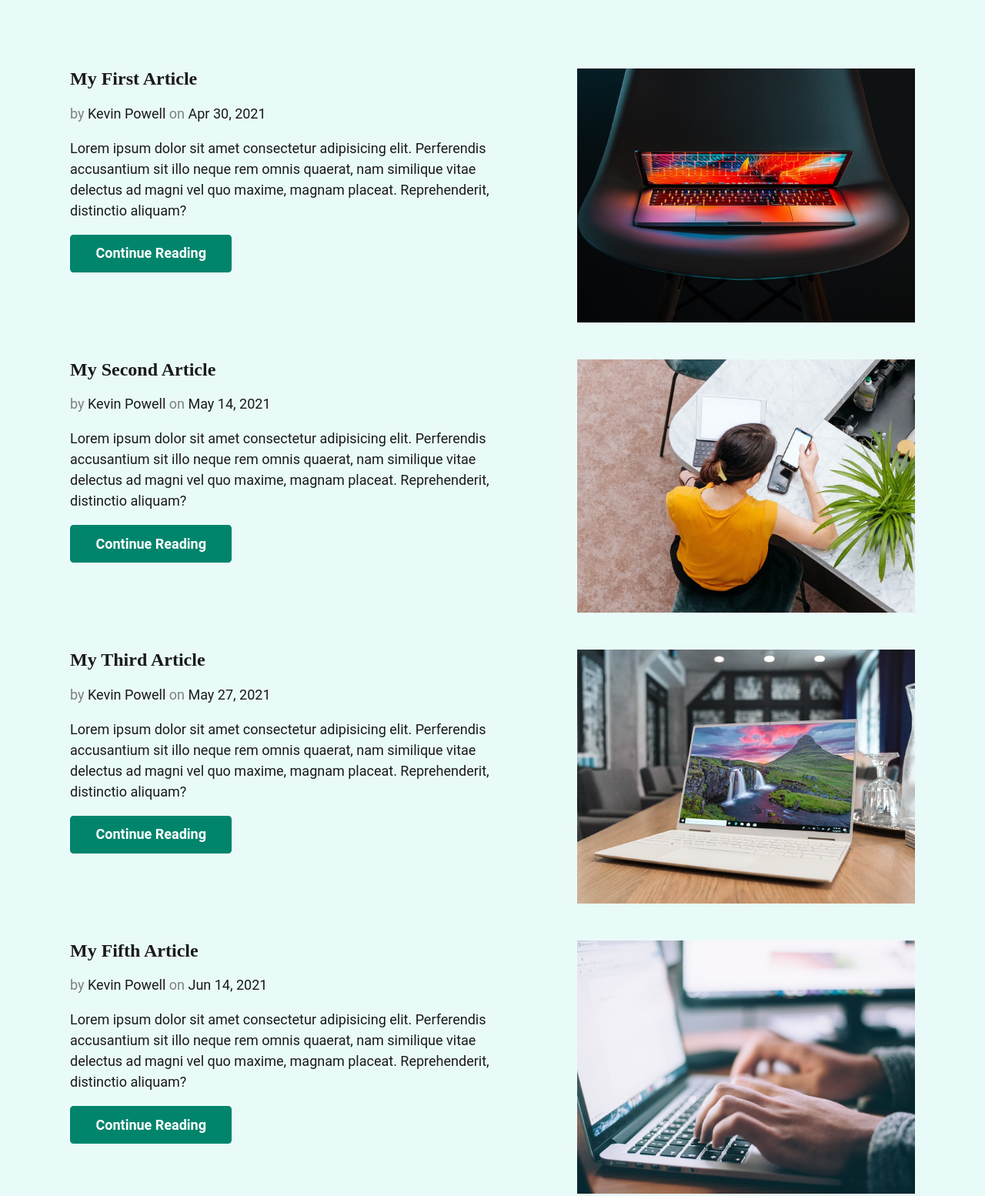
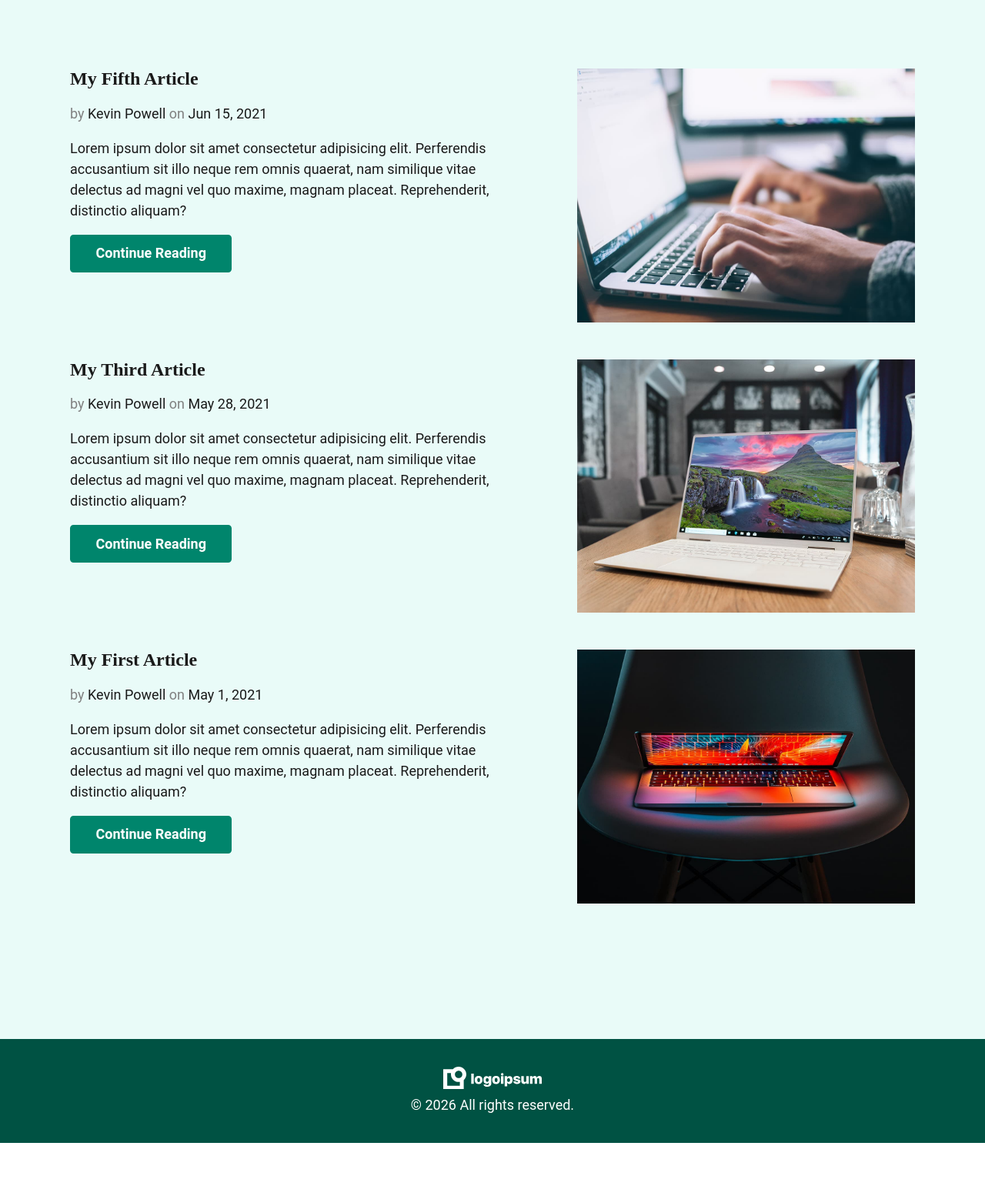
Before and after one commit to gerhynes/11ty-blog, an Eleventy site: page src/index.njk in a window 1280 px wide. Shown: the part 980-2534 px from the top of the page at 77% size. After the commit the page ends 2465 px from the top, so only its background shows below. Built offline with nearby package versions, Linux system fonts and the light colour scheme; Eleventy itself is replaced by a stand-in of ours; files that its build step writes are made by us from their sources.

Commit message:
Create article and article-snippet templates

```diff
--- /dev/null
+++ b/src/_includes/article-snippet.njk
@@ -0,0 +1,19 @@
+
+
+<li>
+      <article class="snippet">
+        <img
+          src="{{ post.data.image }}"
+          alt="{{ post.data.imageAlt }}"
+          class="snippet__image"
+        />
+        <h3 class="snippet__title"><a href="{{ post.url }}">{{ post.data.title }}</a></h3>
+        <p class="snippet__meta">
+          by <span>{{ post.data.author }}</span> on <span>{{ post.date | postDate }}</span>
+        </p>
+        <p class="snippet__body">
+          {{ post.data.description }}
+        </p>
+        <a href="{{ post.url }}" class="btn btn--primary">Continue Reading</a>
+      </article>
+    </li>
--- a/src/blog.njk
+++ b/src/blog.njk
@@ -8,47 +8,8 @@
   <ul role="list" class="articles__list flow">
     {%- for post in collections.post  | reverse -%}
 
-    <li>
-      <article class="snippet">
-        <img
-          src="{{ post.data.image }}"
-          alt="{{ post.data.imageAlt }}"
-          class="snippet__image"
-        />
-        <h3 class="snippet__title"><a href="{{ post.url }}">{{ post.data.title }}</a></h3>
-        <p class="snippet__meta">
-          by <span>{{ post.data.author }}</span> on <span>{{ post.date | postDate }}</span>
-        </p>
-        <p class="snippet__body">
-          {{ post.data.description }}
-        </p>
-        <a href="{{ post.url }}" class="btn btn--primary">Continue Reading</a>
-      </article>
-    </li>
+    {% include "article-snippet.njk" %}
 
     {%- endfor %}
   </ul>
 </div>
-
-<!-- <ul role="list" class="articles__list flow">
-    <li>
-      <article class="snippet">
-        <img
-          src="/assets/blog/carbon-2021-06-11t092807.024.png"
-          alt="a man on his computer"
-          class="snippet__image"
-        />
-        <h3 class="snippet__title">
-          <a href="/blog/another-article/">Another article!!</a>
-        </h3>
-        <p class="snippet__meta">
-          by <span>Kevin Powell</span> on <span>Jun 15, 2021</span>
-        </p>
-        <p class="snippet__body">
-          This is a new article that I&#39;ll be posting
-        </p>
-        <a href="/blog/another-article/" class="btn btn--primary"
-          >Continue Reading</a
-        >
-      </article>
-    </li> -->
--- a/src/blog/2021-05-15-my-second-article.md
+++ b/src/blog/2021-05-15-my-second-article.md
@@ -2,7 +2,6 @@
 title: My Second Article
 author: Kevin Powell
 date: 2021-05-15
-tags: ["post", "featured"]
 image: /assets/blog/article-2.jpg
 imageAlt: This is a test
 description: Lorem ipsum dolor sit amet consectetur adipisicing elit. Perferendis accusantium sit illo neque rem omnis quaerat, nam similique vitae delectus ad magni vel quo maxime, magnam placeat. Reprehenderit, distinctio aliquam?
--- a/src/blog/blog.json
+++ b/src/blog/blog.json
@@ -1,3 +1,4 @@
 {
+  "layout": "article.njk",
   "tags": "post"
 }
--- a/src/index.njk
+++ b/src/index.njk
@@ -20,7 +20,7 @@
         <a href="#featured-articles" class="btn btn--primary"
           >Featured articles</a
         >
-        <a href="./blog.html" class="btn btn--neutral">Most recent articles</a>
+        <a href="./blog" class="btn btn--neutral">Most recent articles</a>
       </div>
     </div>
     <div>
@@ -37,102 +37,11 @@
       this site is all about.
     </p>
     <ul role="list" class="articles__list flow">
-      <li>
-        <article class="snippet">
-          <img
-            src="/assets/blog/article-1.jpg"
-            alt="This is a test"
-            class="snippet__image"
-          />
-          <h3 class="snippet__title">
-            <a href="/blog/my-first-article/">My First Article</a>
-          </h3>
-          <p class="snippet__meta">
-            by <span>Kevin Powell</span> on <span>Apr 30, 2021</span>
-          </p>
-          <p class="snippet__body">
-            Lorem ipsum dolor sit amet consectetur adipisicing elit. Perferendis
-            accusantium sit illo neque rem omnis quaerat, nam similique vitae
-            delectus ad magni vel quo maxime, magnam placeat. Reprehenderit,
-            distinctio aliquam?
-          </p>
-          <a href="/blog/my-first-article/" class="btn btn--primary"
-            >Continue Reading</a
-          >
-        </article>
-      </li>
-      <li>
-        <article class="snippet">
-          <img
-            src="/assets/blog/article-2.jpg"
-            alt="This is a test"
-            class="snippet__image"
-          />
-          <h3 class="snippet__title">
-            <a href="/blog/my-second-article/">My Second Article</a>
-          </h3>
-          <p class="snippet__meta">
-            by <span>Kevin Powell</span> on <span>May 14, 2021</span>
-          </p>
-          <p class="snippet__body">
-            Lorem ipsum dolor sit amet consectetur adipisicing elit. Perferendis
-            accusantium sit illo neque rem omnis quaerat, nam similique vitae
-            delectus ad magni vel quo maxime, magnam placeat. Reprehenderit,
-            distinctio aliquam?
-          </p>
-          <a href="/blog/my-second-article/" class="btn btn--primary"
-            >Continue Reading</a
-          >
-        </article>
-      </li>
-      <li>
-        <article class="snippet">
-          <img
-            src="/assets/blog/article-3.jpg"
-            alt="This is a test"
-            class="snippet__image"
-          />
-          <h3 class="snippet__title">
-            <a href="/blog/my-third-article/">My Third Article</a>
-          </h3>
-          <p class="snippet__meta">
-            by <span>Kevin Powell</span> on <span>May 27, 2021</span>
-          </p>
-          <p class="snippet__body">
-            Lorem ipsum dolor sit amet consectetur adipisicing elit. Perferendis
-            accusantium sit illo neque rem omnis quaerat, nam similique vitae
-            delectus ad magni vel quo maxime, magnam placeat. Reprehenderit,
-            distinctio aliquam?
-          </p>
-          <a href="/blog/my-third-article/" class="btn btn--primary"
-            >Continue Reading</a
-          >
-        </article>
-      </li>
-      <li>
-        <article class="snippet">
-          <img
-            src="/assets/blog/article-5.jpg"
-            alt="This is a test"
-            class="snippet__image"
-          />
-          <h3 class="snippet__title">
-            <a href="/blog/my-fifth-article/">My Fifth Article</a>
-          </h3>
-          <p class="snippet__meta">
-            by <span>Kevin Powell</span> on <span>Jun 14, 2021</span>
-          </p>
-          <p class="snippet__body">
-            Lorem ipsum dolor sit amet consectetur adipisicing elit. Perferendis
-            accusantium sit illo neque rem omnis quaerat, nam similique vitae
-            delectus ad magni vel quo maxime, magnam placeat. Reprehenderit,
-            distinctio aliquam?
-          </p>
-          <a href="/blog/my-fifth-article/" class="btn btn--primary"
-            >Continue Reading</a
-          >
-        </article>
-      </li>
-    </ul>
+    {%- for post in collections.featured  | reverse -%}
+
+    {% include "article-snippet.njk" %}
+
+    {%- endfor %}
+  </ul>
   </div>
 </section>
```
Also changed, not shown: src/_includes/article.njk (added, +19 -0 lines), src/individual-article.html (deleted, +0 -65 lines), src/blog/2021-06-01-my-fourth-article.md (line endings or trailing spaces).
